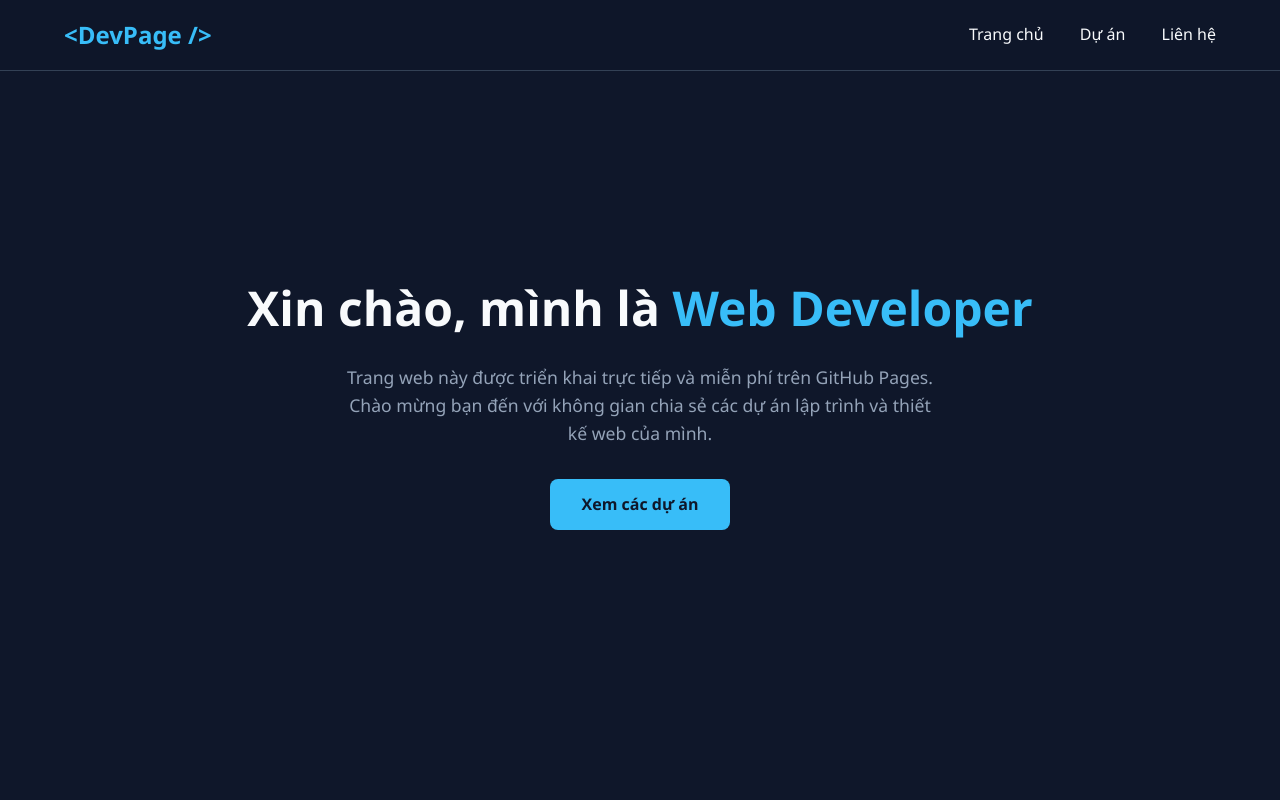
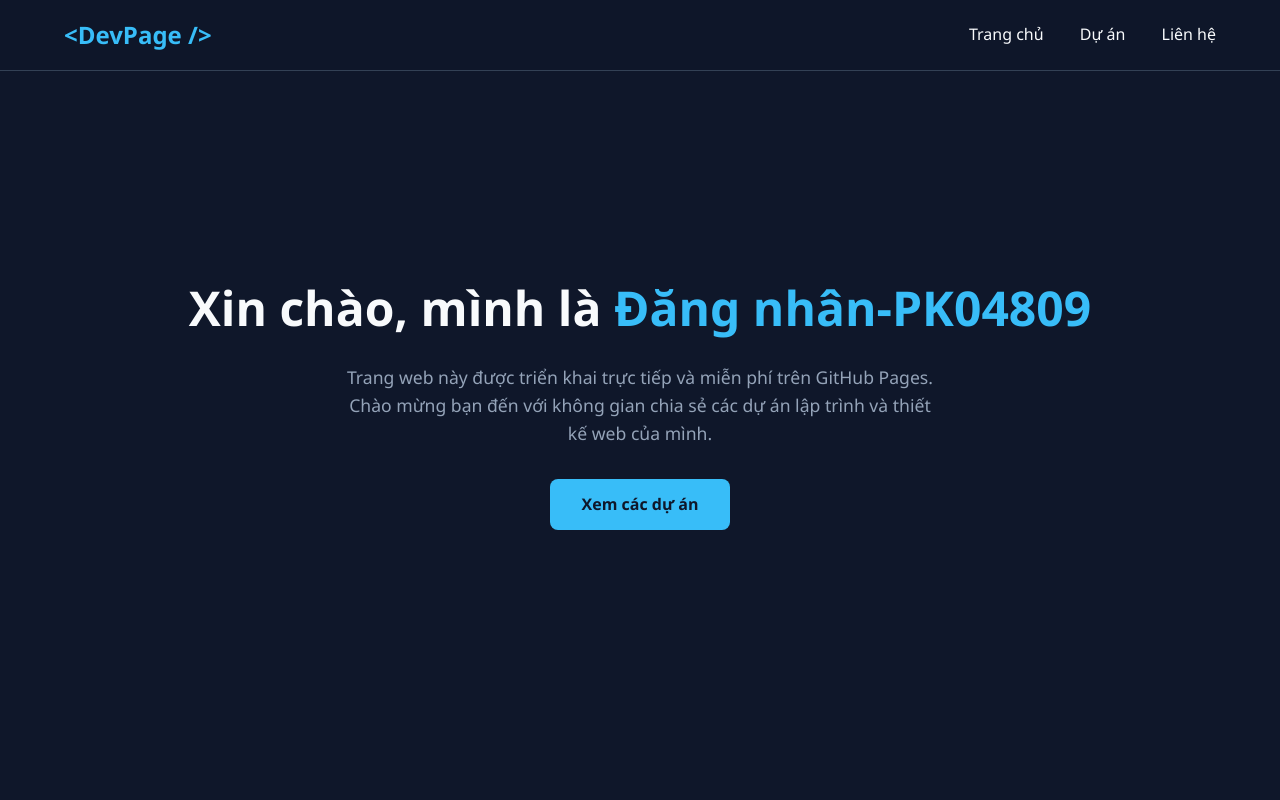
Before and after one commit to nguyendinhdangnhan9a7-cell/nhannguyenpk04809, a plain HTML site: page index.html in a window 1280 px wide. Shown: the top 800 px of the page. Drawn offline with Linux system fonts and the light colour scheme.

Commit message:
Update index.html

```diff
--- a/index.html
+++ b/index.html
@@ -186,7 +186,7 @@
     </header>
 
     <section id="home" class="hero">
-        <h1>Xin chào, mình là <span>Web Developer</span></h1>
+        <h1>Xin chào, mình là <span>Đăng nhân-PK04809</span></h1>
         <p>Trang web này được triển khai trực tiếp và miễn phí trên GitHub Pages. Chào mừng bạn đến với không gian chia sẻ các dự án lập trình và thiết kế web của mình.</p>
         <a href="#projects" class="btn">Xem các dự án</a>
     </section>
```
